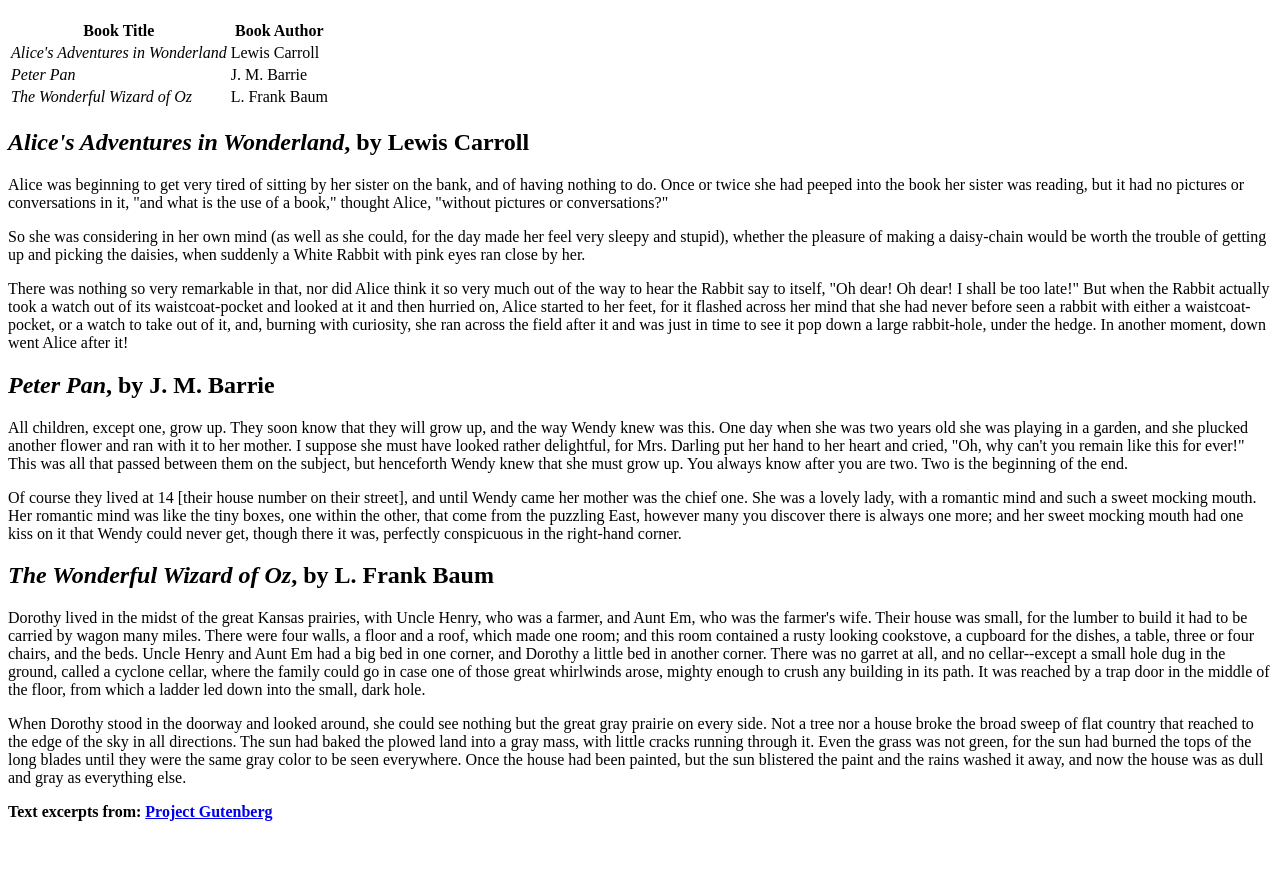
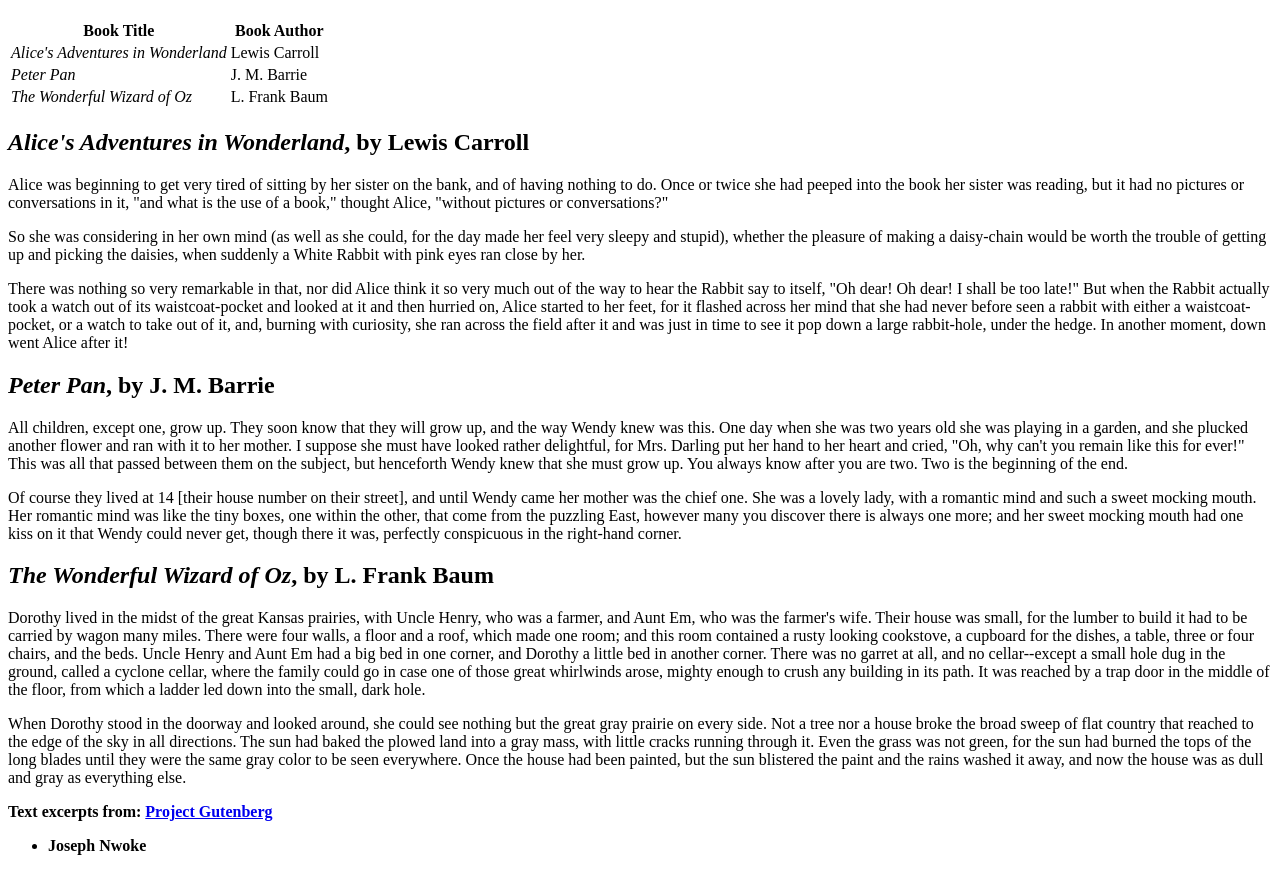
Before and after one commit to joenwoke/ITMD361-Lab3, a plain HTML site: page index.html in a window 1280 px wide. Shown: the part 61-932 px from the top of the page. Before the commit the page ends 898 px from the top, so only its background shows below. Drawn offline with Linux system fonts and the light colour scheme.

Commit message:
Updated student's name

```diff
--- a/index.html
+++ b/index.html
@@ -36,3 +36,4 @@
   <p>When Dorothy stood in the doorway and looked around, she could see nothing but the great gray prairie on every side.  Not a tree nor a house broke the broad sweep of flat country that reached to the edge of the sky in all directions.  The sun had baked the plowed land into a gray mass, with little cracks running through it.  Even the grass was not green, for the sun had burned the tops of the long blades until they were the same gray color to be seen everywhere.  Once the house had been painted, but the sun blistered the paint and the rains washed it away, and now the house was as dull and gray as everything else.</p>
   <p><strong>Text excerpts from: <a href="http://www.gutenberg.org">Project Gutenberg</a></strong></p>
   <ul>
+    <li><strong>Joseph Nwoke</strong></li>
```
